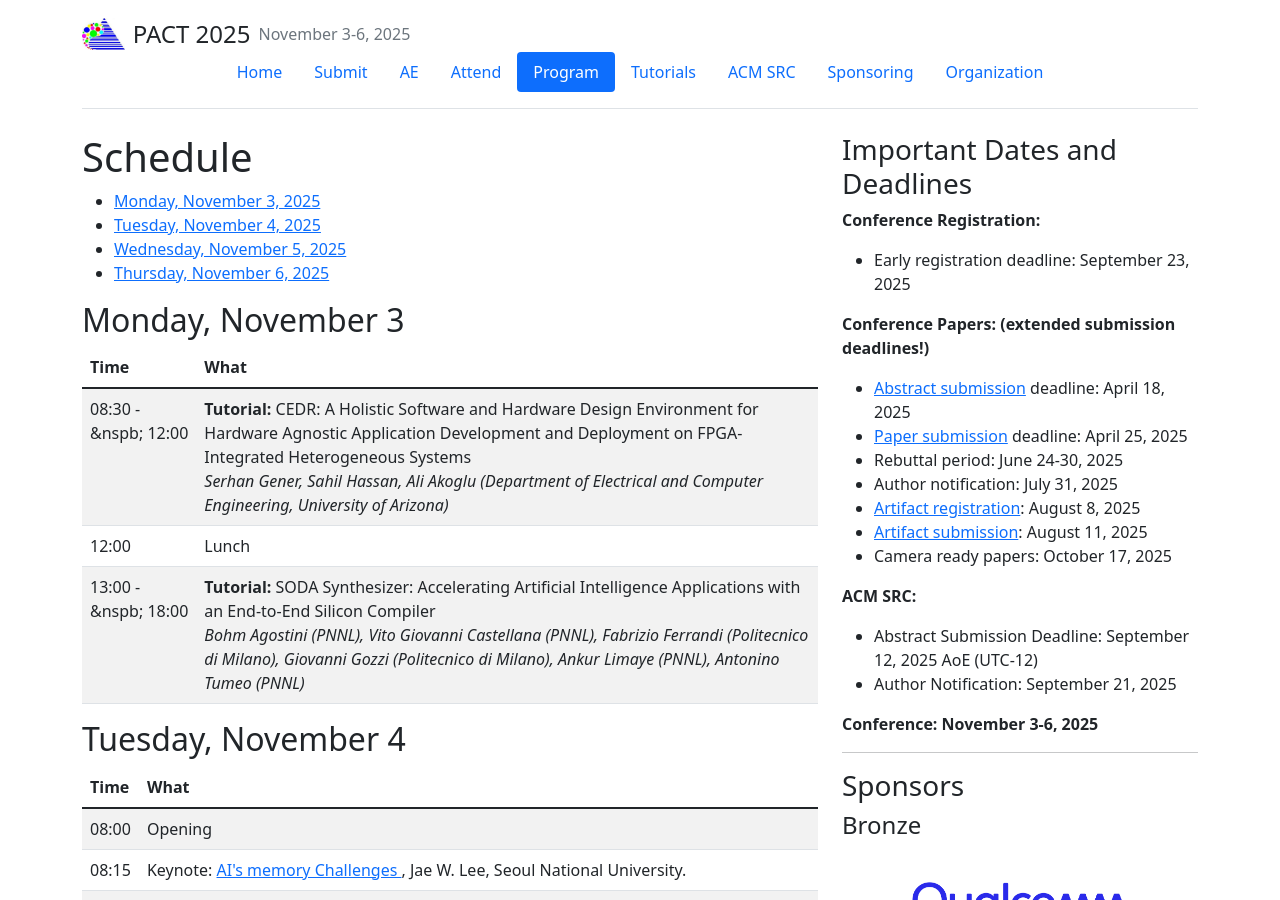
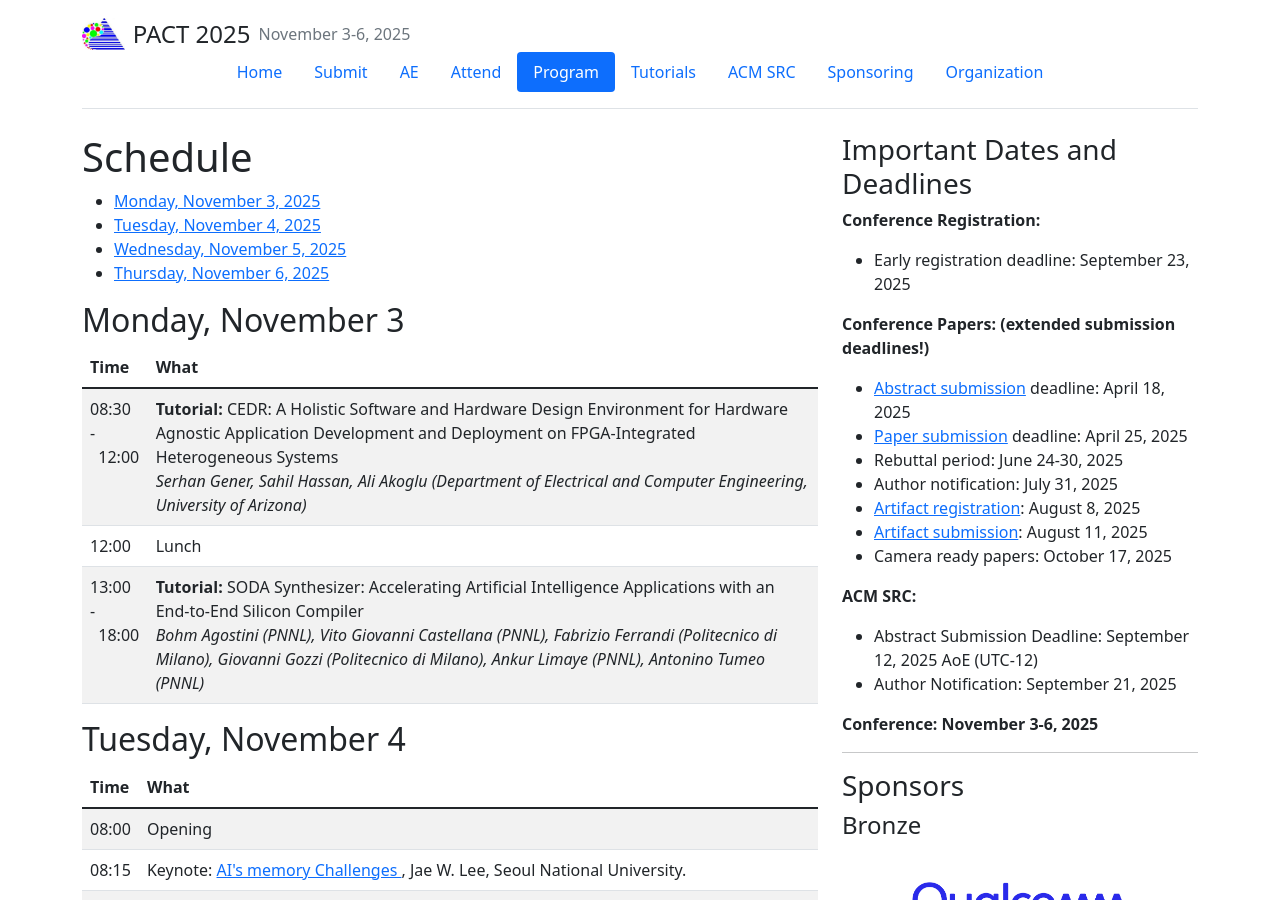
Before and after one commit to pact2025/pact2025.github.io, a Jekyll site: the page built from program/index.md, in a window 1280 px wide and 900 px high. Built offline with Jekyll 4.4.1, drawn with Linux system fonts in a browser that asks for light colours; some of the changed lines change nothing that is shown.

Commit message:
Fix typo

```diff
--- a/program/index.md
+++ b/program/index.md
@@ -33,7 +33,7 @@ show_sidebar: true
 	</tr>
     -->
 	<tr>
-		<td>08:30 -<br>&nspb;&nbsp;12:00</td>
+		<td>08:30 -<br>&nbsp;&nbsp;12:00</td>
 		<td><b>Tutorial:</b>
           <!--
           <a href="TODO" target="_blank">
@@ -51,7 +51,7 @@ show_sidebar: true
 		<td>Lunch</td>
 	</tr>
 	<tr>
-		<td>13:00 -<br>&nspb;&nbsp;18:00</td>
+		<td>13:00 -<br>&nbsp;&nbsp;18:00</td>
 		<td><b>Tutorial:</b>
           <!--
           <a href="TODO" target="_blank">
```
